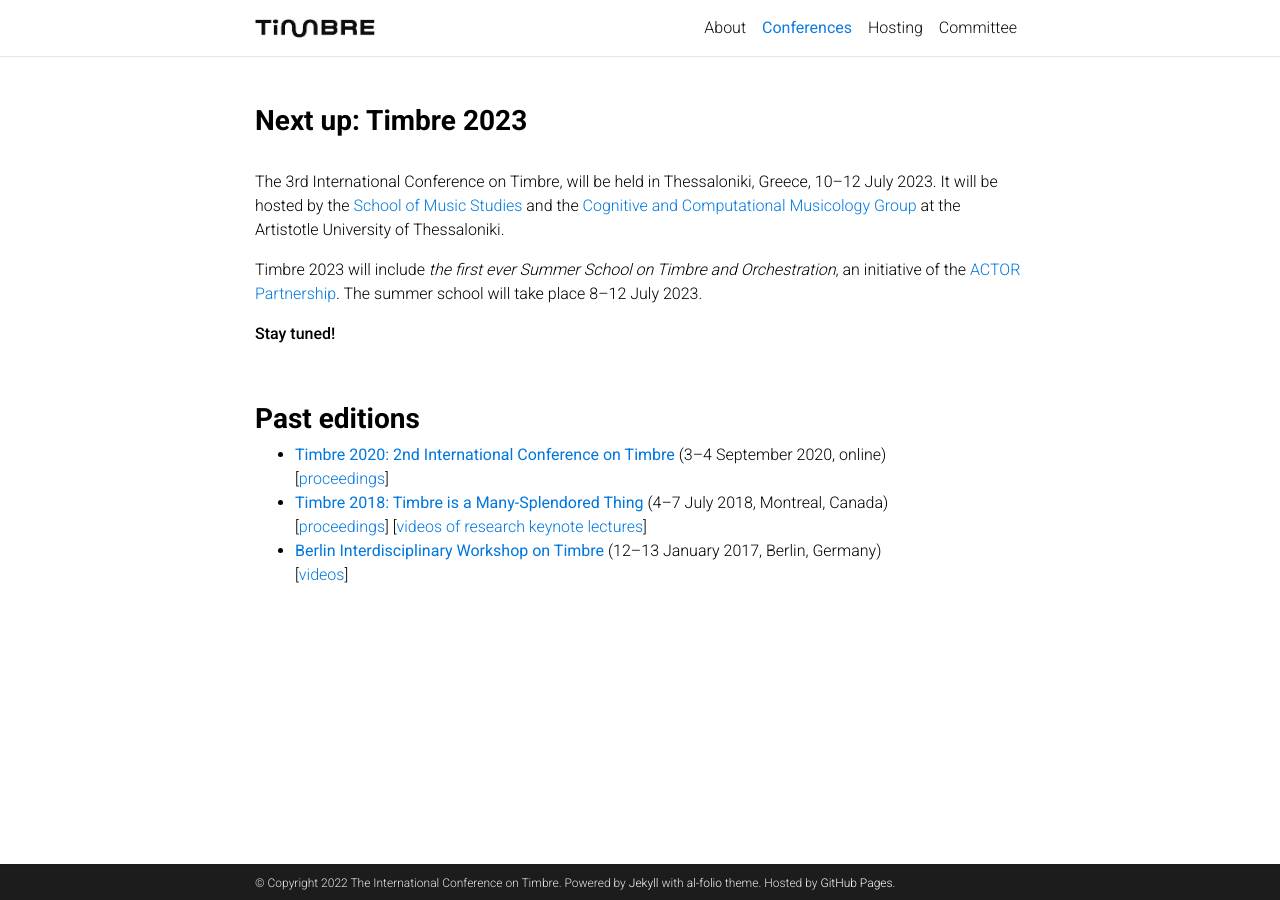
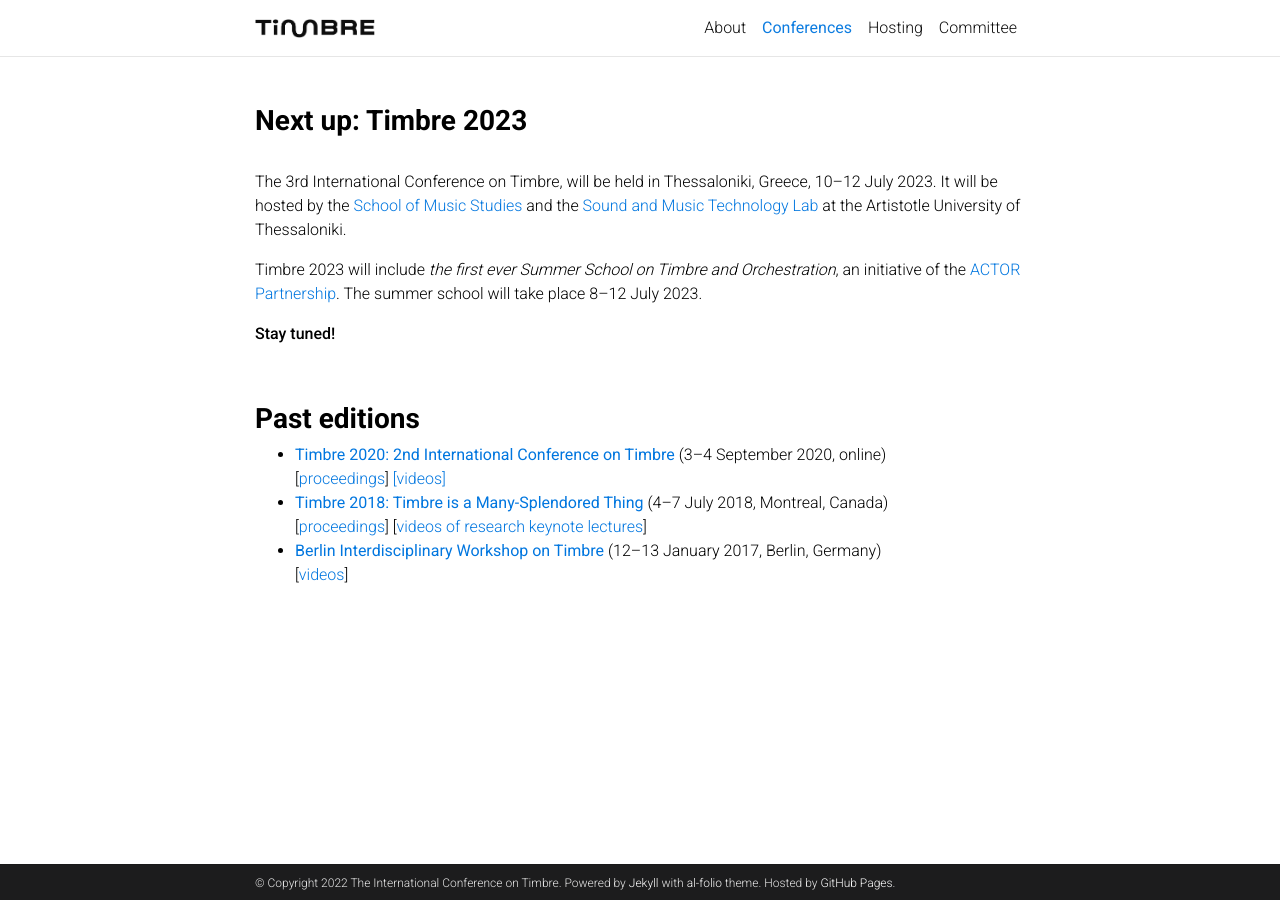
Before and after one commit to timbre-conference/timbre-conference.github.io, a Jekyll site: the page built from _pages/conferences.md, in a window 1280 px wide. Built offline with Jekyll 4.4.1, drawn with Linux system fonts in a browser that asks for light colours; comment, search, counter and statistics services are not loaded; a style sheet for code colours, icons or effects is not loaded.

Commit message:
Update conferences.md

```diff
--- a/_pages/conferences.md
+++ b/_pages/conferences.md
@@ -13,7 +13,7 @@ nav_order: 1
     <p class="post-description">{{ page.description }}</p>
 </header>
 
-The 3rd International Conference on Timbre, will be held in Thessaloniki, Greece, 10–12 July 2023. It will be hosted by the [School of Music Studies](https://www.auth.gr/en/school/mus-en/) and the [Cognitive and Computational Musicology Group](https://ccm.web.auth.gr/index.html) at the Artistotle University of Thessaloniki.
+The 3rd International Conference on Timbre, will be held in Thessaloniki, Greece, 10–12 July 2023. It will be hosted by the [School of Music Studies](https://www.mus.auth.gr/en/) and the [Sound and Music Technology Lab](https://smtl.mus.auth.gr/) at the Artistotle University of Thessaloniki.
 
 Timbre 2023 will include <i>the first ever Summer School on Timbre and Orchestration</i>, an initiative of the [ACTOR Partnership](https://www.actorproject.org/). The summer school will take place 8–12 July 2023.
 
@@ -22,6 +22,6 @@ Timbre 2023 will include <i>the first ever Summer School on Timbre and Orchestra
 <br>
 <h3>Past editions</h3>
 
-* [<b>Timbre 2020: 2nd International Conference on Timbre</b>](https://timbre2020.mus.auth.gr/) (3–4 September 2020, online) <br> [[proceedings](http://timbre2020.mus.auth.gr/assets/papers/Timbre2020_proceedings.pdf)]
+* [<b>Timbre 2020: 2nd International Conference on Timbre</b>](https://timbre2020.mus.auth.gr/) (3–4 September 2020, online) <br> [[proceedings](http://timbre2020.mus.auth.gr/assets/papers/Timbre2020_proceedings.pdf)] [[videos]](https://www.youtube.com/channel/UC9z1qB-5OHMkGetaaC_oV1g/videos)
 * [<b>Timbre 2018: Timbre is a Many-Splendored Thing</b>](https://www.mcgill.ca/timbre2018/) (4–7 July 2018, Montreal, Canada) <br> [[proceedings](https://www.mcgill.ca/timbre2018/files/timbre2018/timbre2018_proceedings.pdf)] [[videos of research keynote lectures](https://www.mcgill.ca/timbre2018/program)]
 * [<b>Berlin Interdisciplinary Workshop on Timbre</b>](http://www.timbre2017.tu-berlin.de/) (12–13 January 2017, Berlin, Germany) <br> [[videos](https://www.youtube.com/playlist?list=PL9-WvglIK10jCMN3uEs4L7_aIt6B6GV1g)]
```
